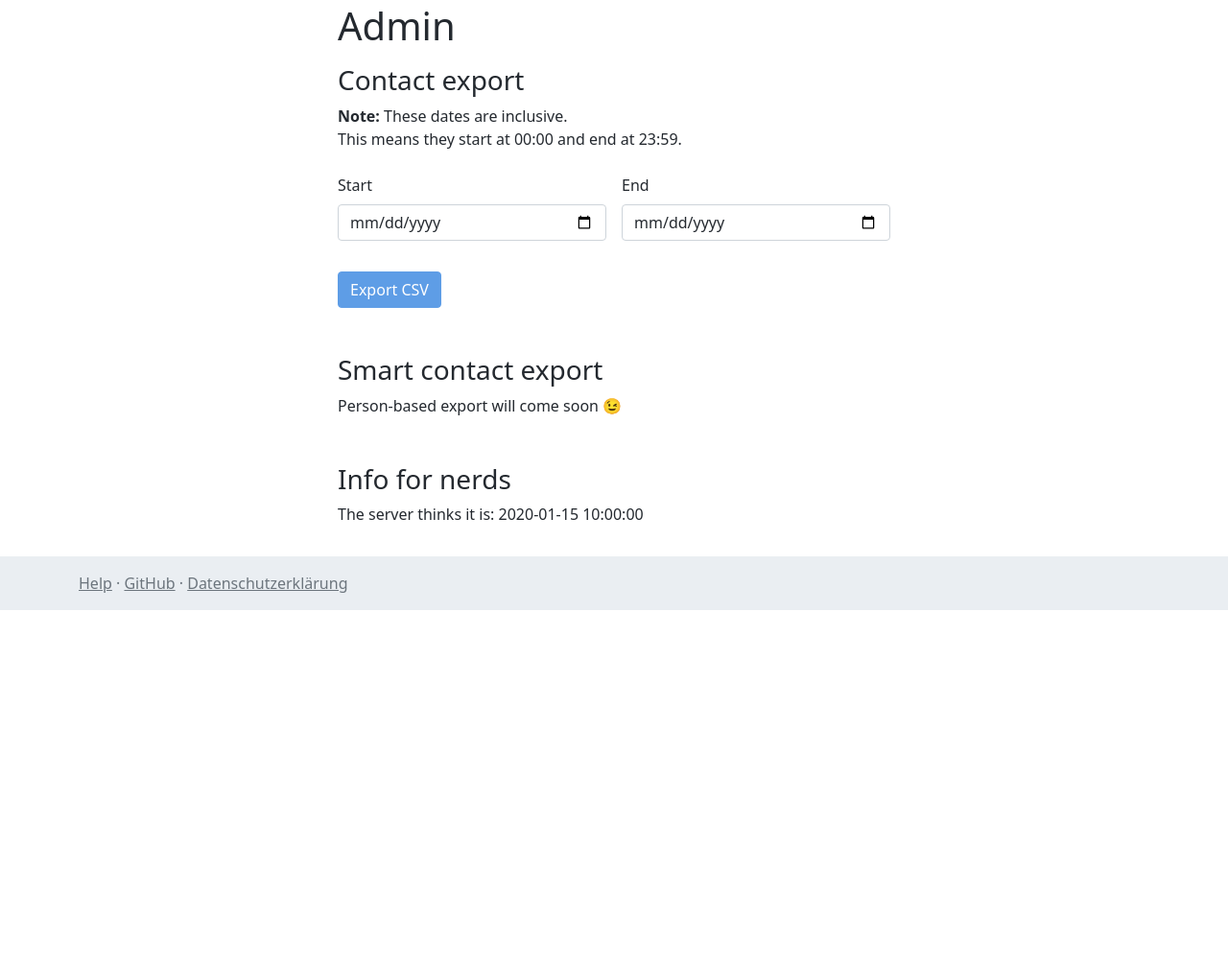
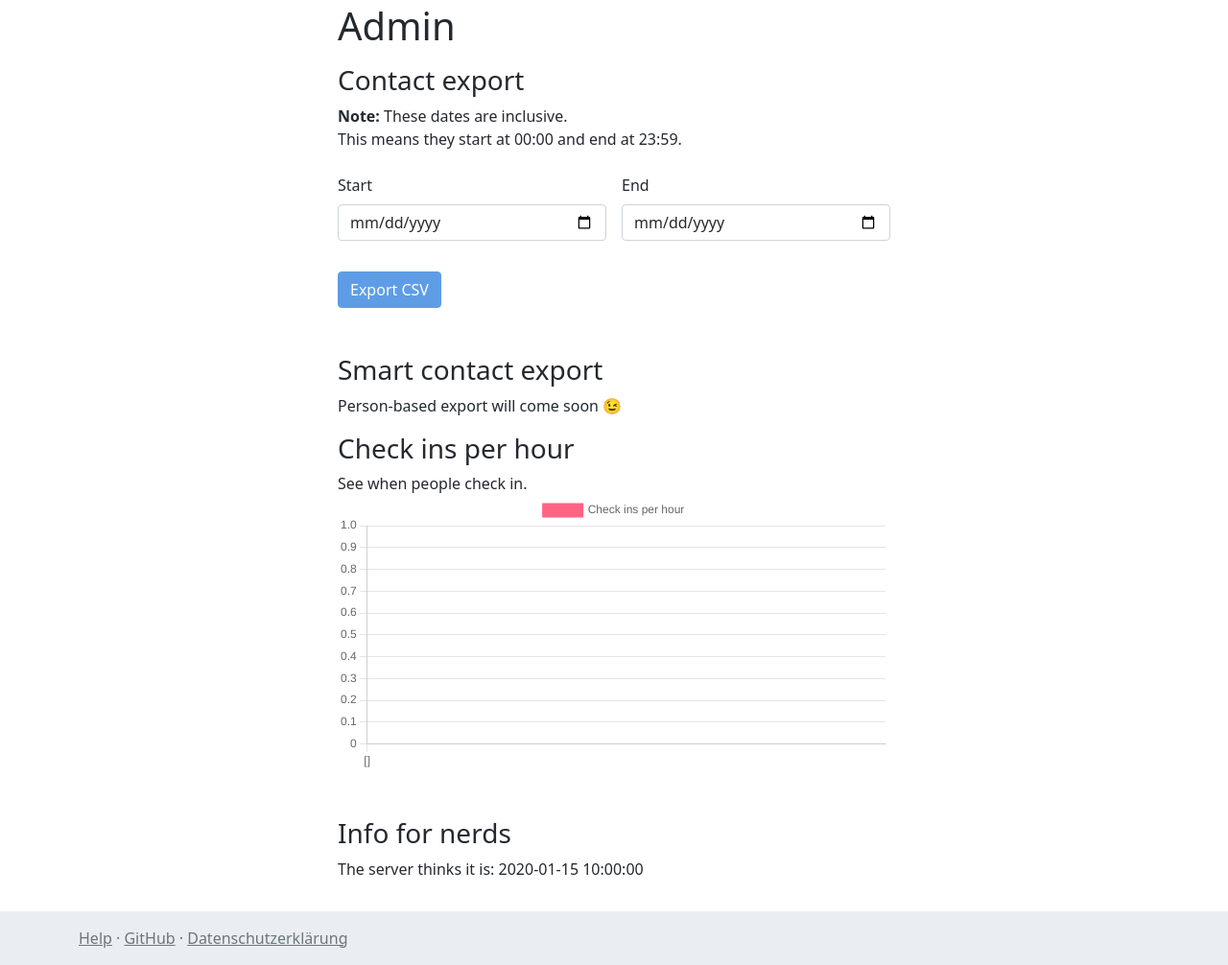
Before and after one commit to SpaceTeam/space-trace, a Flask app: template space_trace/templates/admin.html in a window 1280 px wide. Shown: the part 226-1232 px from the top of the page at 96% size. Before the commit the page ends 862 px from the top, so only its background shows below. Run offline with Flask 2, Linux system fonts and the light colour scheme; the template is opened without the code that fills it: most values are stand-ins (such as "Sample title", 1, 10 or a date in 2020); some libraries are stand-ins or nearby versions.

Commit message:
Add statistics for admins I really don't like this code, gotta rewrite some day.

```diff
--- a/space_trace/routes.py
+++ b/space_trace/routes.py
@@ -205,7 +205,21 @@
 @app.get("/admin")
 @require_admin
 def admin():
-    return render_template("admin.html", user=flask.g.user, now=datetime.now())
+    q = db.session.query(
+        db.func.strftime("%H", Visit.timestamp), db.func.count(Visit.id)
+    ).group_by(db.func.strftime("%H", Visit.timestamp))
+    checkin_per_hour = {}
+    checkin_per_hour["labels"] = [f"{i:02d}" for i in range(24)]
+    checkin_per_hour["data"] = [0 for i in range(24)]
+    for row in q:
+        checkin_per_hour["data"][int(row[0])] = row[1]
+
+    return render_template(
+        "admin.html",
+        user=flask.g.user,
+        checkin_per_hour=checkin_per_hour,
+        now=datetime.now(),
+    )
 
 
 @app.get("/contacts.csv")
--- a/space_trace/templates/admin.html
+++ b/space_trace/templates/admin.html
@@ -30,10 +30,7 @@
 Person-based export will come soon 😉
 </p>
 
-<p>
-<h3 class="mt-5">Info for nerds</h3>
-The server thinks it is: {{now}}
-</p>
+
 
 <script>
     const startEl = document.getElementById("startDate");
@@ -58,4 +55,51 @@
     }
 </script>
 
+<h3>Check ins per hour</h3>
+See when people check in.
+<div>
+    <canvas id="myChart"></canvas>
+</div>
+<script src="https://cdn.jsdelivr.net/npm/chart.js"></script>
+<script>
+
+
+    const labels = [
+        {% for item in checkin_per_hour['labels'] %}
+    '{{item}}',
+        {% endfor %}
+    ];
+
+    const data = {
+        labels: labels,
+        datasets: [{
+            label: 'Check ins per hour',
+            backgroundColor: 'rgb(255, 99, 132)',
+            borderColor: 'rgb(255, 99, 132)',
+            data: [
+                {% for item in checkin_per_hour['data'] %}
+    {{ item }},
+        {% endfor %}
+            ],
+        }]
+    };
+
+    const config = {
+        type: 'line',
+        data: data,
+        options: {}
+    };
+
+    const myChart = new Chart(
+        document.getElementById('myChart'),
+        config
+    );
+</script>
+
+<p>
+<h3 class="mt-5">Info for nerds</h3>
+The server thinks it is: {{now}}
+</p>
+
+
 {% endblock %}
```
